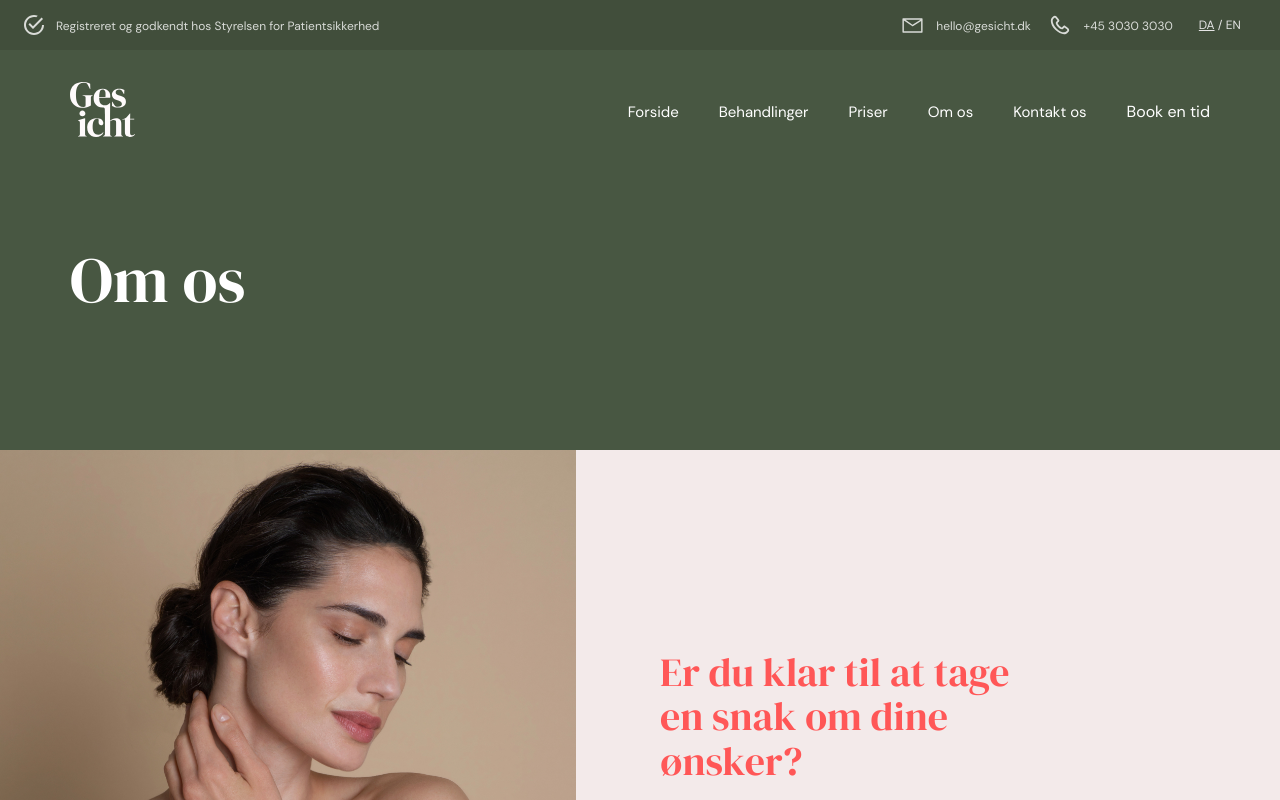
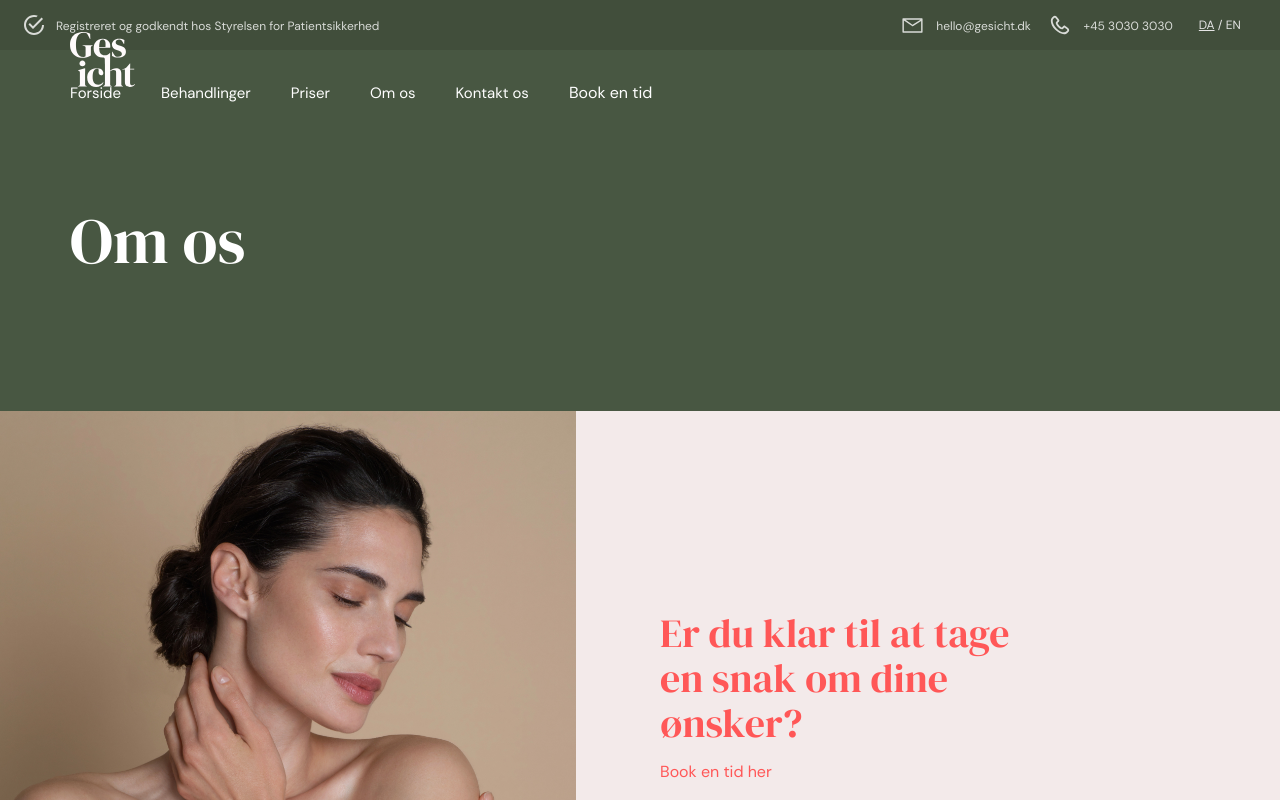
Before and after one commit to loomlsn/gesicht_website, a Next.js app: page /om in a window 1280 px wide. Shown: the top 800 px of the page. Built offline with nearby package versions, Linux system fonts and the light colour scheme.

Commit message:
Removed body fixed

```diff
--- a/src/modules/globals/Header/Header.tsx
+++ b/src/modules/globals/Header/Header.tsx
@@ -40,7 +40,7 @@ export const Header = ({ colorTheme }: HeaderProps) => {
     useEffect(() => {
         if (navOpen) {
             document.body.style.overflow = "hidden";
-            document.body.style.position = "fixed";
+            // document.body.style.position = "fixed";
             document.body.style.width = "100%";
             document.body.style.paddingRight = "15px";
         } else {
--- a/src/modules/globals/Header/header.module.scss
+++ b/src/modules/globals/Header/header.module.scss
@@ -9,9 +9,8 @@
     margin-bottom: -110px;
 
     .logoContainer {
-        position: relative;
+        position: absolute;
         top: 2rem;
-        // left: 2rem;
 
         img {
             width: 65px;
@@ -86,7 +85,8 @@
             opacity: 0;
             width: 100vw;
             padding: 2.5rem;
-            height: 100vh;
+            margin-top: -50px;
+            height: calc(100vh + 50px);
             background-color: colors.$light;
 
             @media (min-width: 1000px) {
@@ -111,7 +111,7 @@
                 height: 2.25rem;
                 padding: 0.1rem;
                 position: absolute;
-                top: 2rem;
+                top: 5rem;
                 right: 2rem;
             }
 
```
